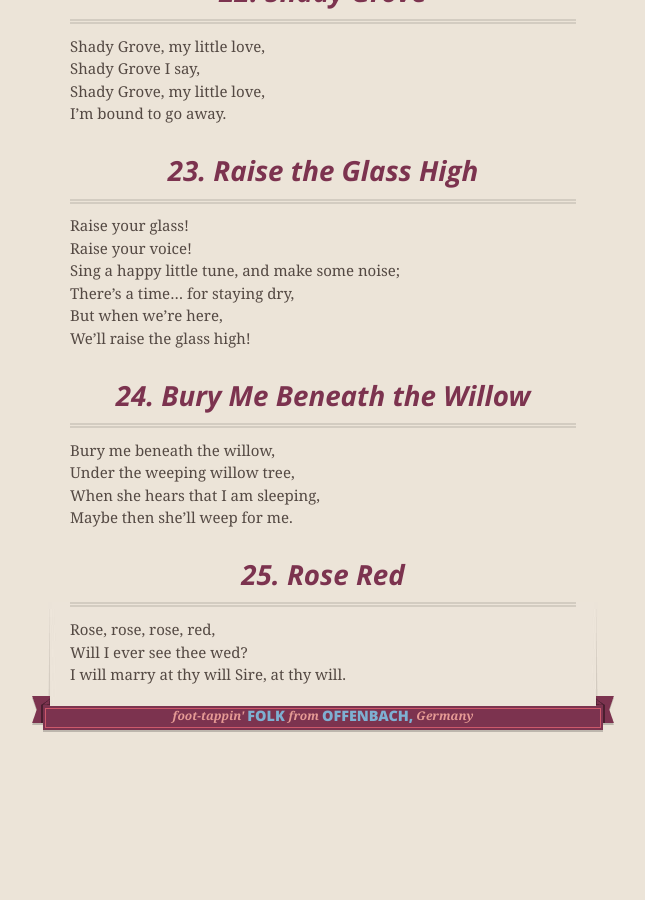
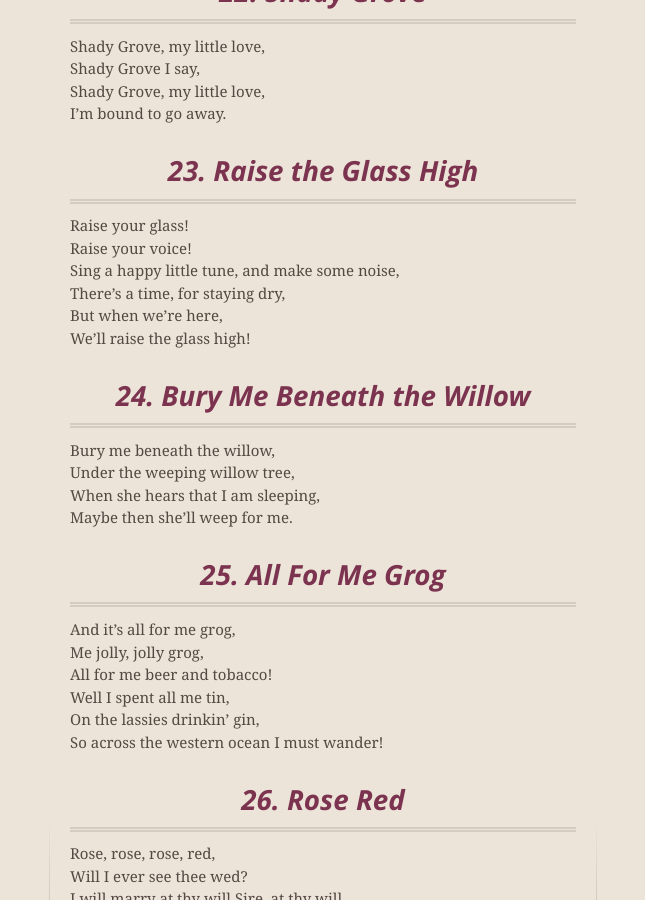
Before and after one commit to BrianInGermany/briankennethmusic, a Jekyll site: the page built from singalong.md, in a window 1280 px wide and 900 px high, scrolled down 4144 px. Shown: the whole window, without its empty margins (317-962 px from the left). Built offline with Jekyll 4.4.1, drawn with Linux system fonts in a browser that asks for light colours; our own code applies the rules of GitHub Pages for plain Markdown files; comment, search, counter and statistics services are not loaded; before the commit the page ends 4939 px from its top, so only the background shows below that.

Commit message:
add all for me grog

```diff
--- a/singalong.md
+++ b/singalong.md
@@ -116,8 +116,8 @@ I'm bound to go away.
 # 23. Raise the Glass High
 Raise your glass!
 Raise your voice!
-Sing a happy little tune, and make some noise;
-There's a time... for staying dry,
+Sing a happy little tune, and make some noise,
+There's a time, for staying dry,
 But when we're here,
 We'll raise the glass high!
 # 24. Bury Me Beneath the Willow
@@ -125,7 +125,14 @@ Bury me beneath the willow,
 Under the weeping willow tree,
 When she hears that I am sleeping,
 Maybe then she'll weep for me.
-# 25. Rose Red
+# 25. All For Me Grog
+And it's all for me grog,
+Me jolly, jolly grog,
+All for me beer and tobacco!
+Well I spent all me tin,
+On the lassies drinkin' gin,
+So across the western ocean I must wander!
+# 26. Rose Red
 Rose, rose, rose, red,
 Will I ever see thee wed?
 I will marry at thy will Sire, at thy will.
```
